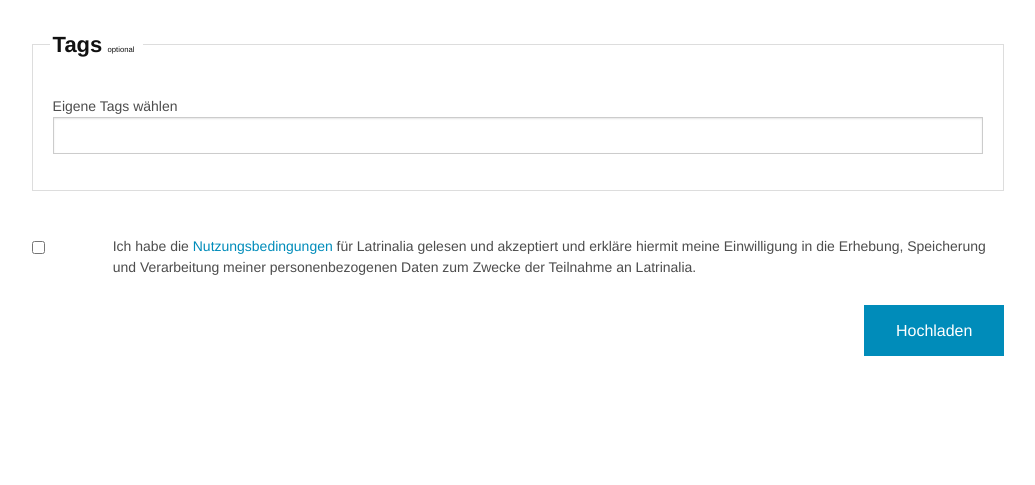
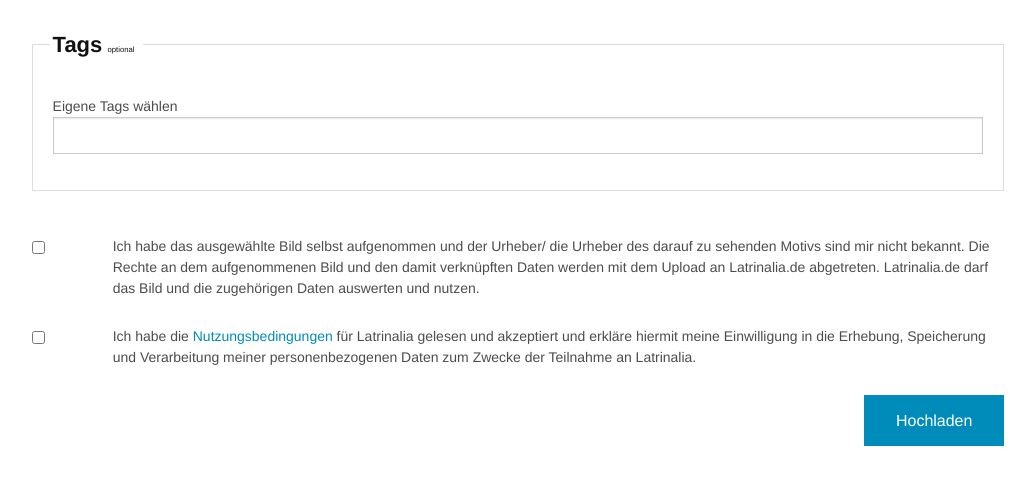
Before and after one commit to CrazyCrud/shithouse-poetry-website, a PHP site: page /upload.php in a window 1280 px wide. Shown: the part 932-1417 px from the top of the page, without its empty margins (122-1157 px from the left). Before the commit the page ends 1288 px from the top, so only its background shows below. Run offline with PHP 8.4, Linux system fonts and the light colour scheme; data that the repository does not hold is empty; style sheets or scripts are compiled from the project's sources.

Commit message:
Added upload rights content
Added the checkbox and label for rights when uploading

```diff
--- a/css/pages/upload.css
+++ b/css/pages/upload.css
@@ -328,6 +328,9 @@ input[type="password"].loginField {
 .tou-container input[type="checkbox"] + label {
   margin-left: 0; }
 
+.rights-container input[type="checkbox"] + label {
+  margin-left: 0; }
+
 @media screen and (max-width: 1023px) {
   .image-container img {
     display: block;
--- a/css/pages/upload.scss
+++ b/css/pages/upload.scss
@@ -157,6 +157,12 @@
 	}
 }
 
+.rights-container{
+	input[type="checkbox"] + label{
+		margin-left: 0;
+	}
+}
+
 @media screen and (max-width: 1023px){
 	.image-container{
 		img{
--- a/js/pages/upload.js
+++ b/js/pages/upload.js
@@ -69,6 +69,7 @@ function initEdit(){
 		$uploadSubmit.html("Speichern");
 		ImgurManager.getEntry(fillUI, id);
 		$(".add-image-container").css("display","none");
+		$("#rights").remove();
 	}
 }
 
--- a/upload.php
+++ b/upload.php
@@ -149,6 +149,22 @@
 							    		für das Bild aus
 							   		</small>
 							    </div>
+							    	<div class="small-12 columns fieldset-container" id="rights">
+						        		<div class="small-1 columns rights-container center">
+							        		<input type="checkbox" id="confirm-rights" required>
+							        		</input>
+							        	</div>
+						        		<div class="small-11 columns rights-container">
+							        		<label for="confirm-rights">
+							        			Ich habe das ausgewählte Bild selbst aufgenommen
+							        			und der Urheber/ die Urheber des darauf zu sehenden Motivs
+							        			sind mir nicht bekannt. Die Rechte an dem aufgenommenen Bild
+							        			und den damit verknüpften Daten werden mit dem Upload an
+							        			Latrinalia.de abgetreten. Latrinalia.de darf das Bild und
+							        			die zugehörigen Daten auswerten und nutzen.
+							        		</label>
+						        		</div>
+						        	</div>
 						        	<div class="small-12 columns fieldset-container" id="tou">
 						        		<div class="small-1 columns tou-container center">
 							        		<input type="checkbox" id="confirm-tou" required>
@@ -166,6 +182,7 @@
 							        		</label>
 						        		</div>
 						        	</div>
+
 							    <div class="small-12 columns">
 							    	<button id="upload-submit"
 							    		class="button medium right">
```
